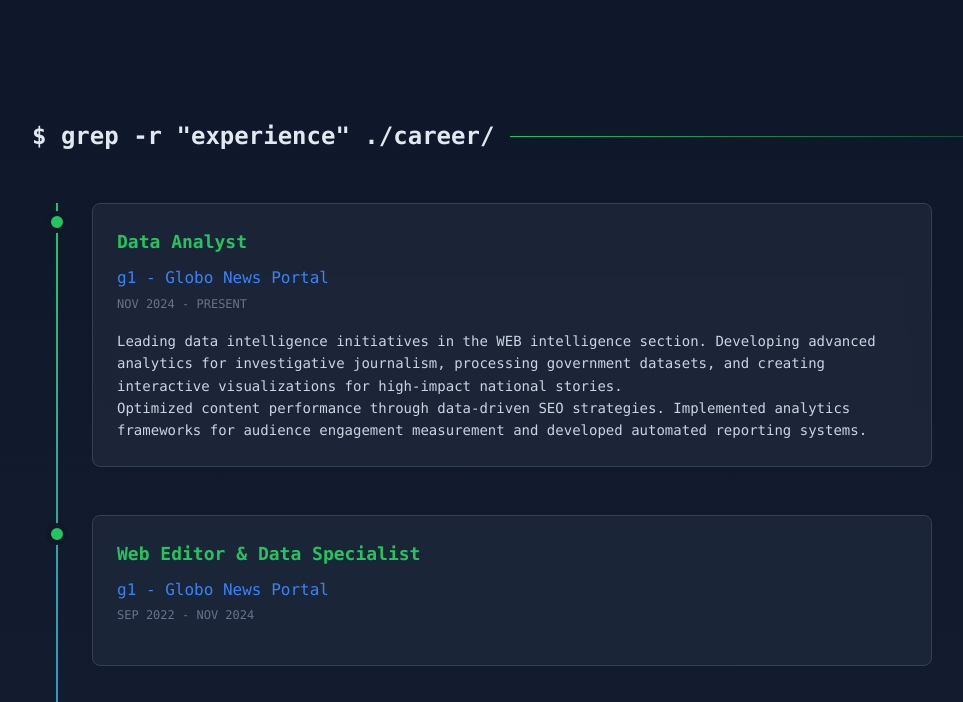
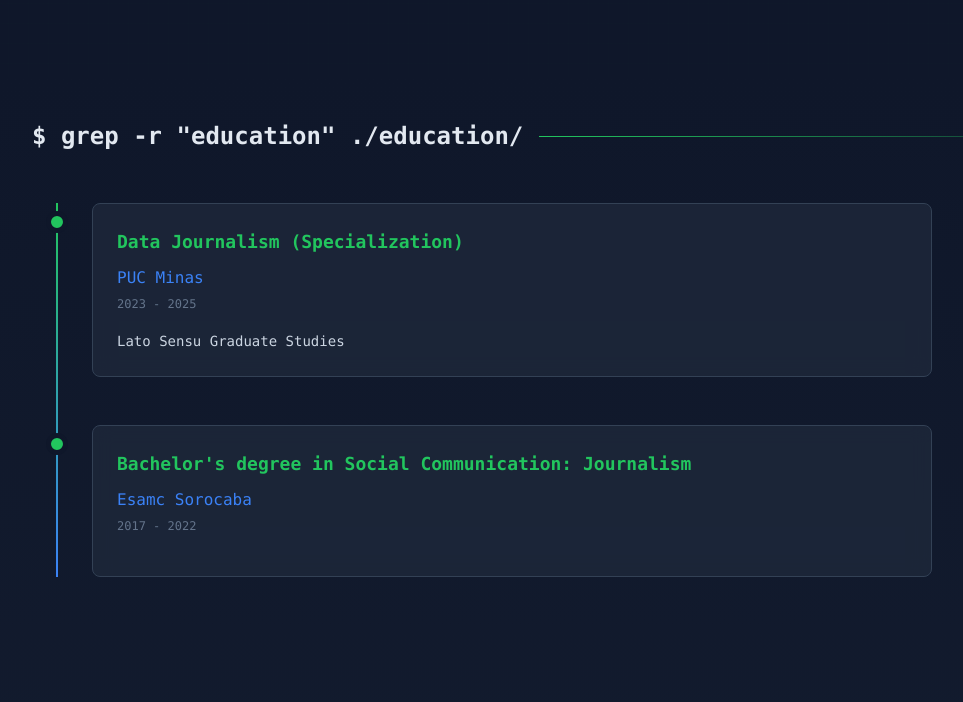
Before and after one commit to mtharruda/portfolio, a plain HTML site: page index.html in a window 1280 px wide. Shown: the part 517-1219 px from the top of the page, without its empty margins (32-995 px from the left). Drawn offline with nearby package versions, Linux system fonts and the light colour scheme.

Commit message:
UPDATE INFO

```diff
--- a/index.html
+++ b/index.html
@@ -1,5 +1,5 @@
 <!DOCTYPE html>
-<html lang="pt-BR">
+<html lang="en">
 <head>
     <meta charset="UTF-8">
     <meta name="viewport" content="width=device-width, initial-scale=1.0">
@@ -16,6 +16,7 @@
             </div>
             <ul class="nav-links">
                 <li><a href="#about">./about</a></li>
+                <li><a href="#education">./education</a></li>
                 <li><a href="#experience">./experience</a></li>
                 <li><a href="#skills">./skills</a></li>
                 <li><a href="#projects">./projects</a></li>
@@ -35,7 +36,7 @@
                             <div class="dot yellow"></div>
                             <div class="dot green"></div>
                         </div>
-                        <div class="terminal-title">data_analyst.py</div>
+                        <div class="terminal-title">portfolio.py</div>
                     </div>
                     <div class="terminal-body">
                         <div class="code-line">
@@ -85,6 +86,33 @@
     </section>
 
     <main class="main-content">
+        <section id="education" class="section">
+            <div class="container">
+                <div class="section-header">
+                    <div class="section-title">$ grep -r "education" ./education/</div>
+                    <div class="section-divider"></div>
+                </div>
+                <div class="experience-timeline">
+                    <div class="experience-item">
+                        <div class="experience-card">
+                            <h3>Data Journalism (Specialization)</h3>
+                            <div class="company">PUC Minas</div>
+                            <div class="period">2023 - 2025</div>
+                            <p>Lato Sensu Graduate Studies</p>
+                        </div>
+                    </div>
+                    <div class="experience-item">
+                        <div class="experience-card">
+                            <h3>Bachelor's degree in Social Communication: Journalism</h3>
+                            <div class="company">Esamc Sorocaba</div>
+                            <div class="period">2017 - 2022</div>
+                        </div>
+                    </div>
+                    </div>
+                </div>
+            </div>
+        </section>
+
         <section id="experience" class="section">
             <div class="container">
                 <div class="section-header">
@@ -432,7 +460,6 @@
                     <div class="section-divider"></div>
                 </div>
             </div>
-        </section>
 
             <div class="contact-terminal">
                 <div class="contact-body">
@@ -460,7 +487,6 @@
                         </div>
                     </div>
                 </div>
-            </div>
         </section>
     </main>
 </body>
```
